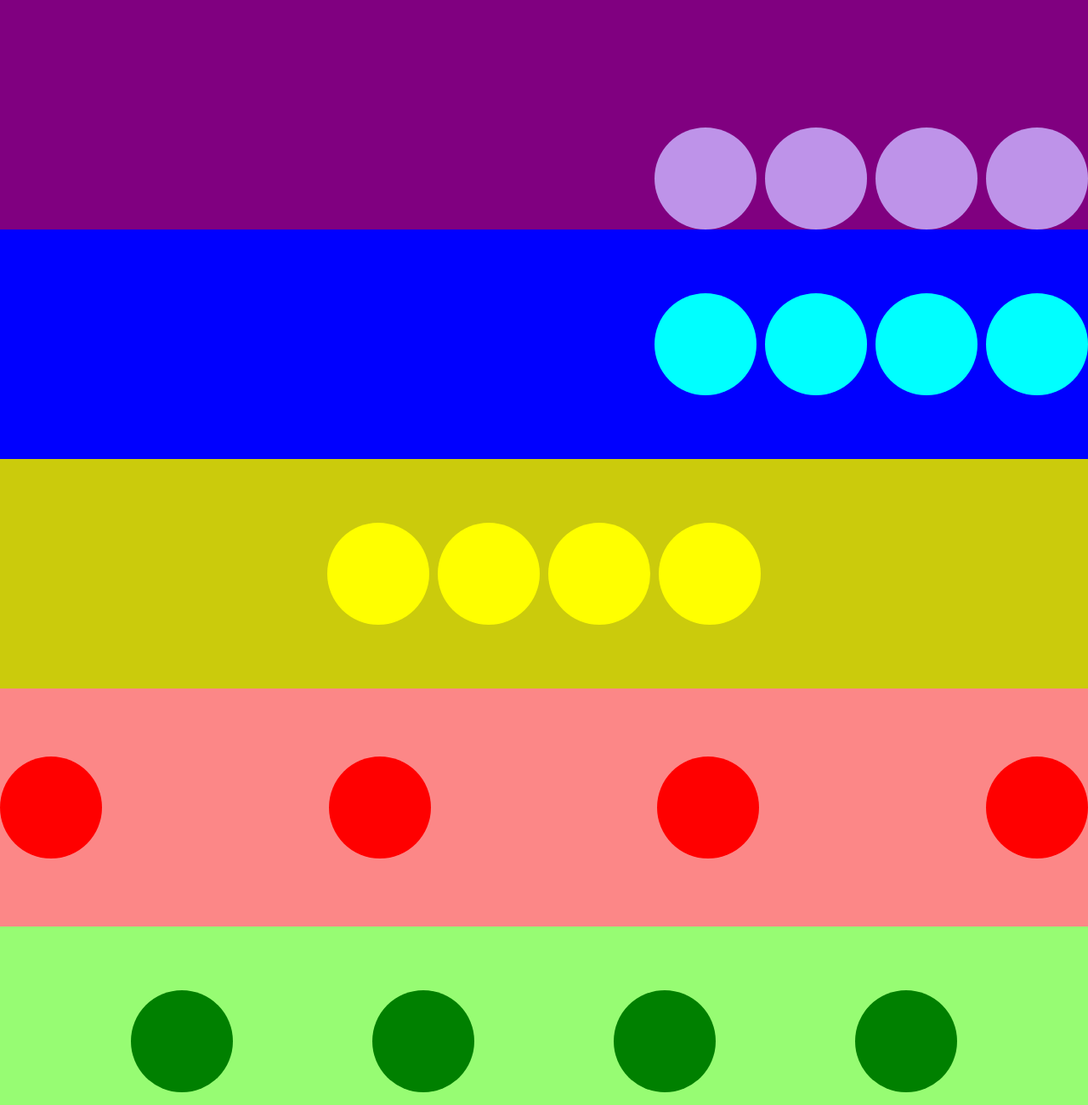
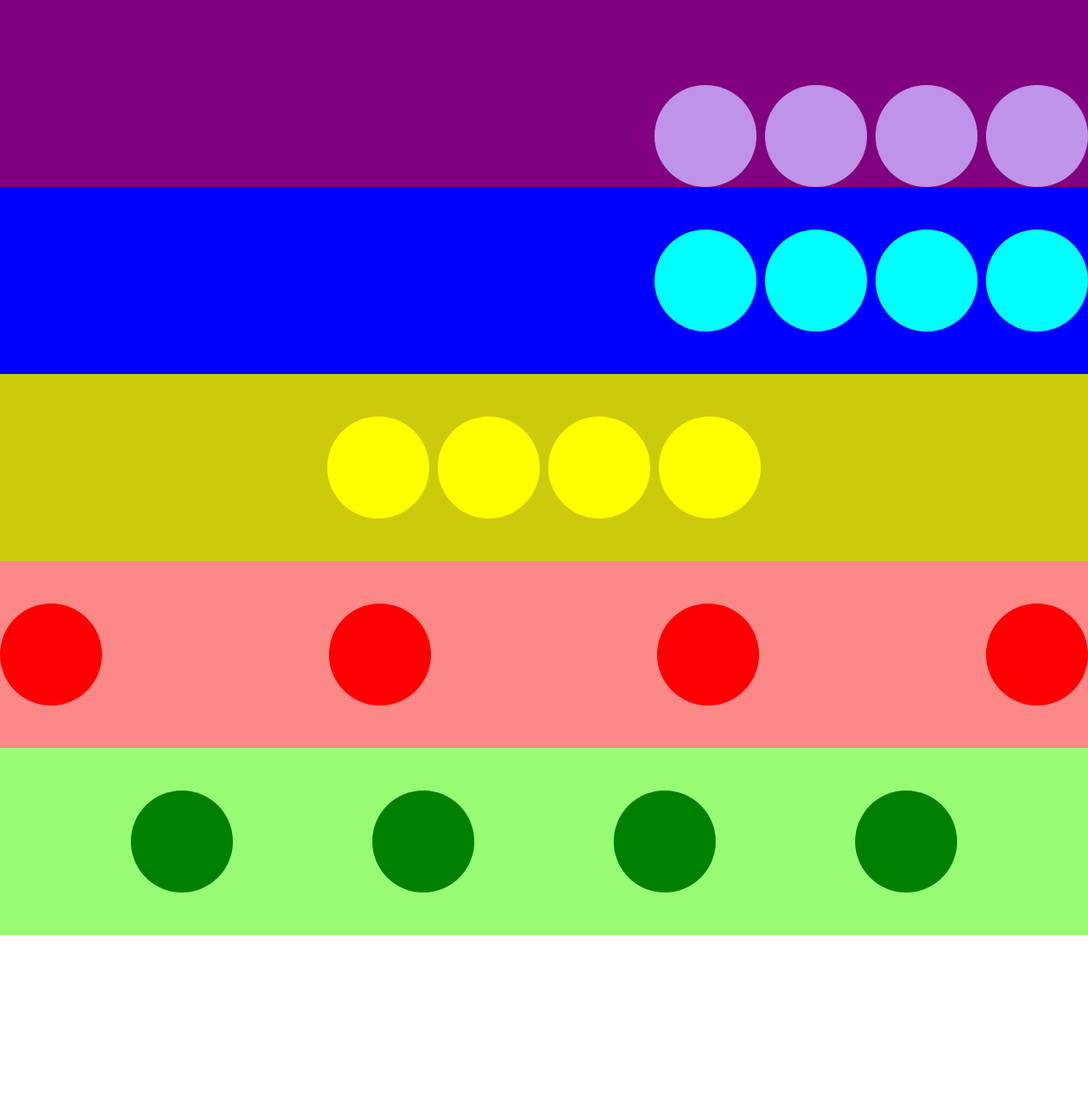
Before and after one commit to Caioferzz/flex, a plain HTML site: page index.html in a window 1280 px wide. Shown: the whole page at 85% size. After the commit the page ends 1100 px from the top, so only its background shows below. Drawn offline with Linux system fonts and the light colour scheme.

Commit message:
correção do tamanho

```diff
--- a/style.css
+++ b/style.css
@@ -19,7 +19,7 @@ ul, ol, li{
     align-items: flex-end;
     gap: 10px;
     width: 100vw;
-    height: 270px;
+    height: 220px;
 }
 .roxo div{
     background-color: rgb(190, 147, 233);
@@ -34,7 +34,7 @@ ul, ol, li{
     align-items: center;
     gap: 10px;
     width: 100vw;
-    height: 270px;
+    height: 220px;
 
 }
 .azul div{
@@ -50,7 +50,7 @@ ul, ol, li{
     align-items: center;
     gap: 10px;
     width: 100vw;
-    height: 270px;
+    height: 220px;
 }
 .amarelo div{
     background-color: yellow;
@@ -65,7 +65,7 @@ ul, ol, li{
     align-items: center;
     gap: 10px;
     width: 100vw;
-    height: 280px;
+    height: 220px;
 }
 .vermelho div{
     background-color: red;
@@ -80,7 +80,7 @@ ul, ol, li{
     align-items: center;
     gap: 10px;
     width: 100vw;
-    height: 270px;
+    height: 220px;
 }
 .verde div{
     background-color: green;
```
